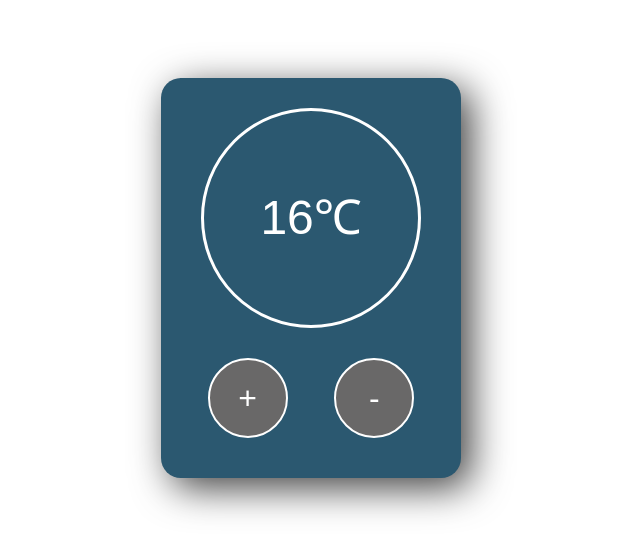
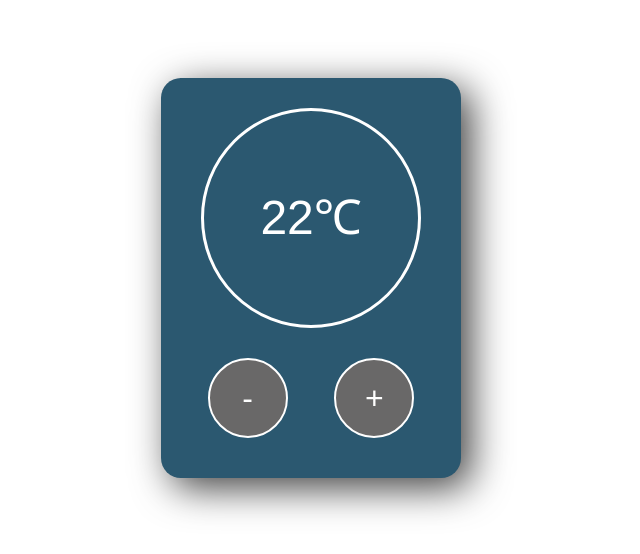
Before and after one commit to hadi-mollataheri/temperature-control-app, a React (Create React App) app: page / in a window 1280 px wide. Shown: the part 122-676 px from the top of the page, without its empty margins (329-969 px from the left). Built offline with nearby package versions, Linux system fonts and the light colour scheme; the HTML template or start-up script is replaced by a standard one.

Commit message:
Make buttons dynamic with creating a state for temperature value

```diff
--- a/src/App.js
+++ b/src/App.js
@@ -1,18 +1,33 @@
-import React from 'react';
+import { React, useState } from "react";
 
 function App() {
+  // Create a state for the temperature number
+  const [temperatureValue, setTemperatureValue] = useState(22);
+  // Create event handler functions for changing temperatureValue
+  const increaseValue = () => {
+    setTemperatureValue((prevTemperatureValue) => {
+      return prevTemperatureValue + 1;
+    });
+  };
+  const decreaseValue = () => {
+    setTemperatureValue((prevTemperatureValue) => {
+      return prevTemperatureValue - 1;
+    });
+  };
+
   return (
-    <div id='app-container' className="h-400px w-300px bg-silver-blue rounded-20px shadow-temperatureApp">
-
-      <div className='temperature-display-container'>
-        <div className='temperature-display'>16℃</div>
+    <div
+      id="app-container"
+      className="h-400px w-300px bg-silver-blue rounded-20px shadow-temperatureApp"
+    >
+      <div className="temperature-display-container">
+        <div className="temperature-display">{temperatureValue}℃</div>
       </div>
 
-      <div className='button-container'>
-        <button>+</button>
-        <button>-</button>
+      <div className="button-container">
+        <button onClick={decreaseValue}>-</button>
+        <button onClick={increaseValue}>+</button>
       </div>
-
     </div>
   );
 }
```
